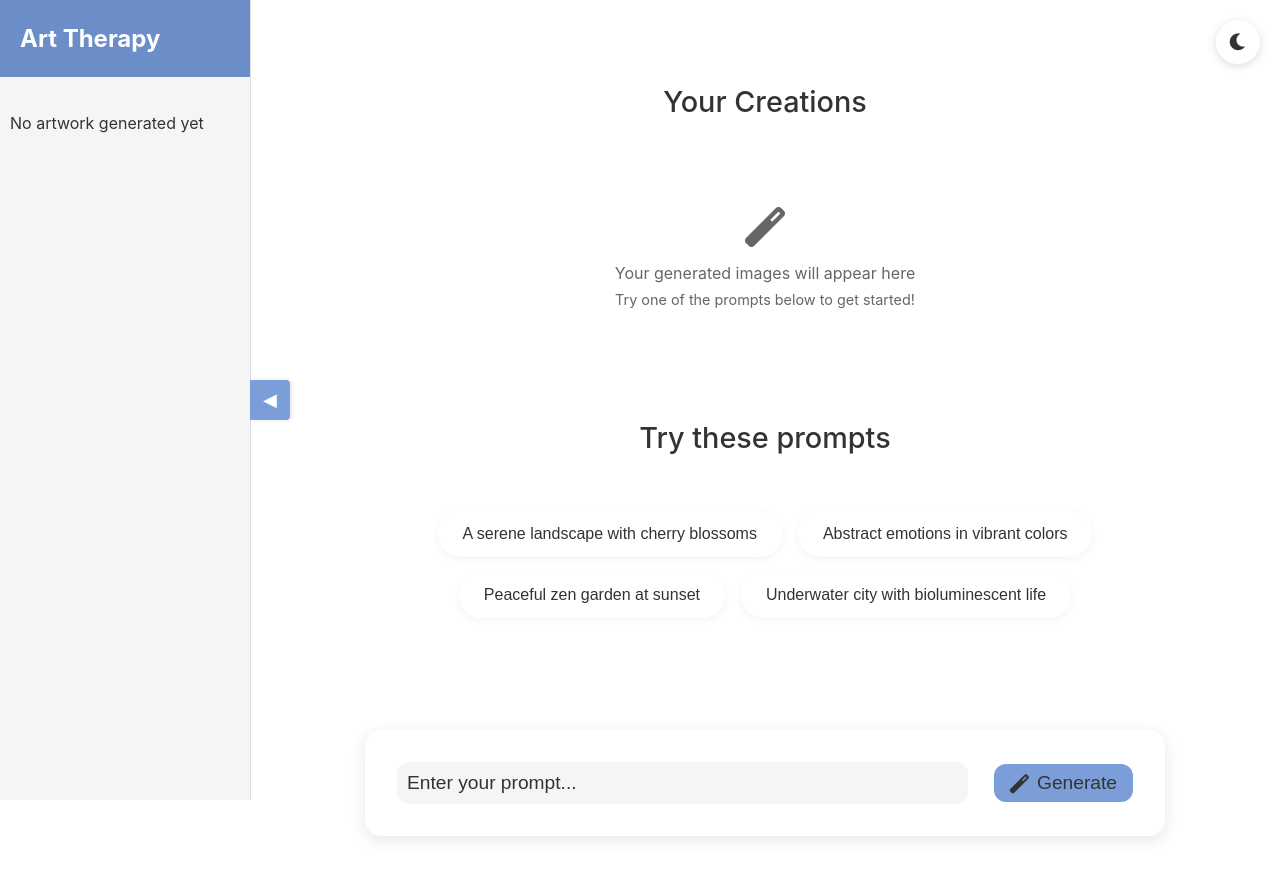
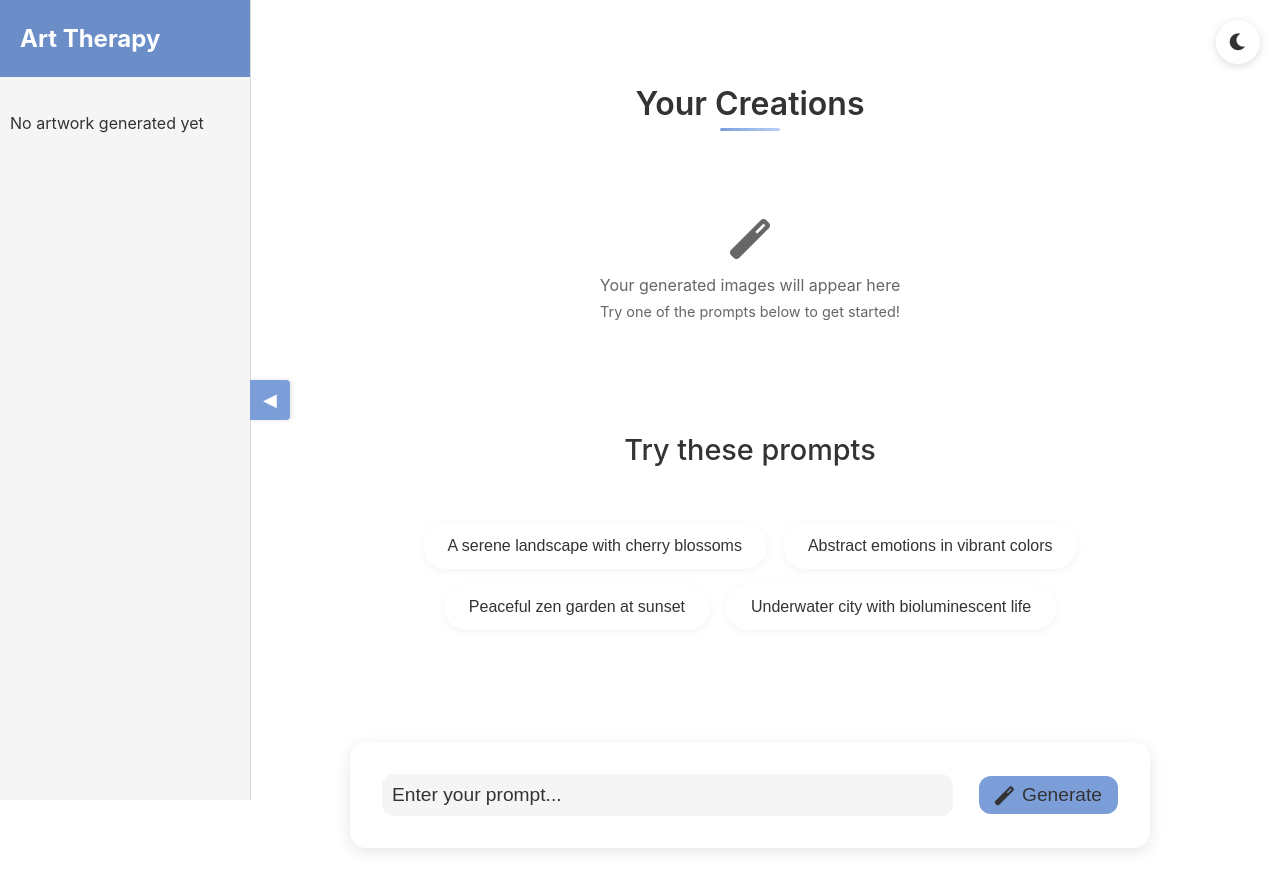
Before and after one commit to JewelsHovan/Art-Therapy, a website with bundled scripts: page public/generate.html in a window 1280 px wide. Built offline with nearby package versions, Linux system fonts and the light colour scheme; no server answers.

Commit message:
Update section header styles and adjust content wrapper margin.

```diff
--- a/public/css/generate.css
+++ b/public/css/generate.css
@@ -135,6 +135,53 @@
 .generate-button:hover {
     background-color: var(--button-hover);
     transform: scale(1.02);
+}
+
+/* Section Header Styles */
+.section-header {
+    font-size: 2rem;
+    font-weight: 600;
+    color: var(--text-color);
+    margin-bottom: 1.5rem;
+    position: relative;
+    padding-bottom: 0.5rem;
+    text-align: center;
+    width: 100%;
+}
+
+.section-header::after {
+    content: '';
+    position: absolute;
+    bottom: 0;
+    left: 50%;
+    transform: translateX(-50%);
+    width: 60px;
+    height: 3px;
+    background: linear-gradient(to right, var(--primary-blue), var(--secondary-blue));
+    border-radius: 2px;
+}
+
+/* Responsive adjustments for section header */
+@media screen and (max-width: 768px) {
+    .section-header {
+        font-size: 1.75rem;
+        margin-bottom: 1.25rem;
+    }
+
+    .section-header::after {
+        width: 50px;
+    }
+}
+
+@media screen and (max-width: 480px) {
+    .section-header {
+        font-size: 1.5rem;
+        margin-bottom: 1rem;
+    }
+
+    .section-header::after {
+        width: 40px;
+    }
 }
 
 /* Media Queries */
@@ -320,29 +367,6 @@
     }
 }
 
-.section-header {
-    font-size: 1.8rem;
-    color: var(--text-color);
-    margin-bottom: 1.5rem;
-    font-weight: 500;
-    position: relative;
-    padding-left: 1rem;
-    text-align: center;
-    padding-left: 0;
-}
-
-.section-header::before {
-    content: '';
-    position: absolute;
-    left: 50%;
-    top: -0.5rem;
-    transform: translateX(-50%);
-    width: 50px;
-    height: 4px;
-    background: var(--accent-color);
-    border-radius: 2px;
-}
-
 .empty-state {
     text-align: center;
     padding: 3rem;
--- a/public/styles.css
+++ b/public/styles.css
@@ -61,7 +61,7 @@ body {
 }
 
 .content-wrapper {
-    margin-left: var(--sidebar-width);
+    margin-left: calc(var(--sidebar-width) - 15px);
     max-width: calc(100vw - var(--sidebar-width));
     width: 100%;
     min-height: 100vh;
```
